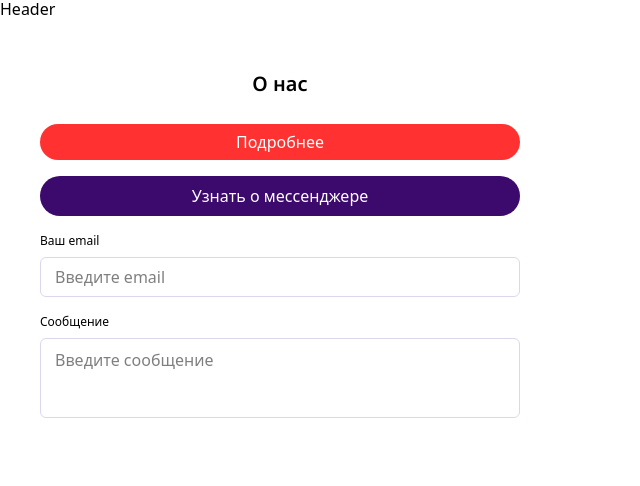
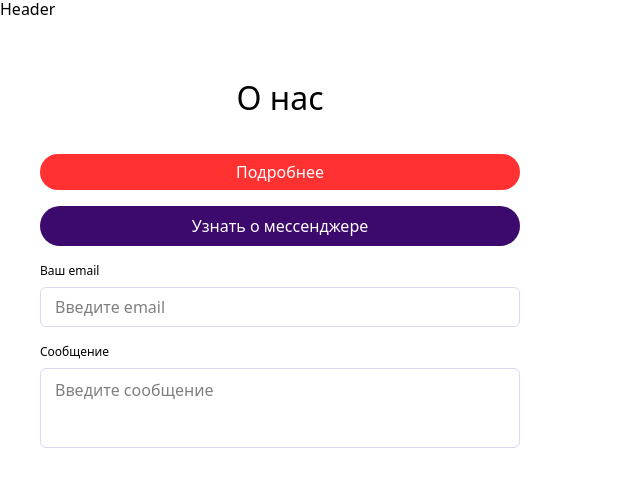
Before and after one commit to PowerCoin1/COMPAS, a React (Vite) app in the folder frontend/: page / in a window 1280 px wide. Shown: the top 486 px of the page, without its empty margins (0-640 px from the left). Built offline with nearby package versions, Linux system fonts and the light colour scheme.

Commit message:
fix: исправить комментарии в стилях заголовков и абзацев

```diff
--- a/frontend/src/styles/global.css
+++ b/frontend/src/styles/global.css
@@ -61,7 +61,7 @@ textarea {
     --radius-xl: 40px;
 }
 
-/* Heading Styles */
+/* Heading Styles
 h1 {
     font-size: 20px;
     font-family: 'Noto Sans', sans-serif;
@@ -93,7 +93,7 @@ h5 {
 }
 
 /* Paragraph Styles */
-.p1 {
+/* .p1 {
     font-size: 20px;
     font-family: 'Noto Sans', sans-serif;
     font-weight: 500;
@@ -121,4 +121,4 @@ h5 {
     font-size: 12px;
     font-family: 'Noto Sans', sans-serif;
     font-weight: 300;
-}
+}  */
```
